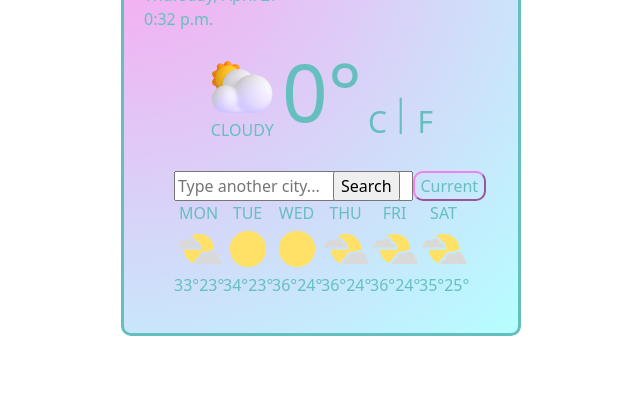
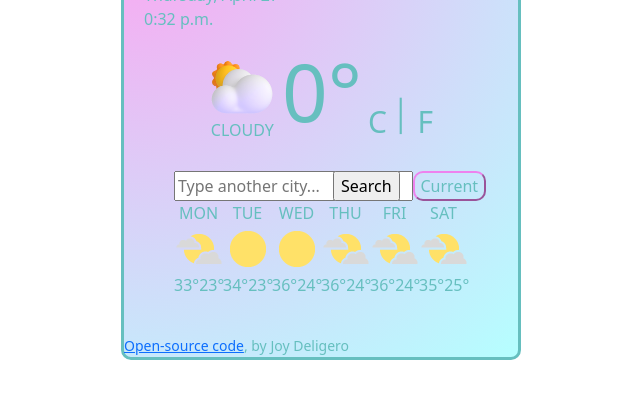
Before and after one commit to rjoy-deligero/personal-projects, a website built with Parcel: page index.html in a window 1280 px wide. Shown: the part 136-534 px from the top of the page, without its empty margins (319-959 px from the left). Built offline with nearby package versions, Linux system fonts and the light colour scheme.

Commit message:
added open-source code

```diff
--- a/index.html
+++ b/index.html
@@ -98,6 +98,8 @@
         </li>
       </ul>
     </div>
+    <small><a href="https://github.com/rjoy-deligero/personal-projects" target="_blank">Open-source code</a>, by Joy Deligero</small>
+
     <script src="src/index.js"></script>
   </body>
 </html>
```
